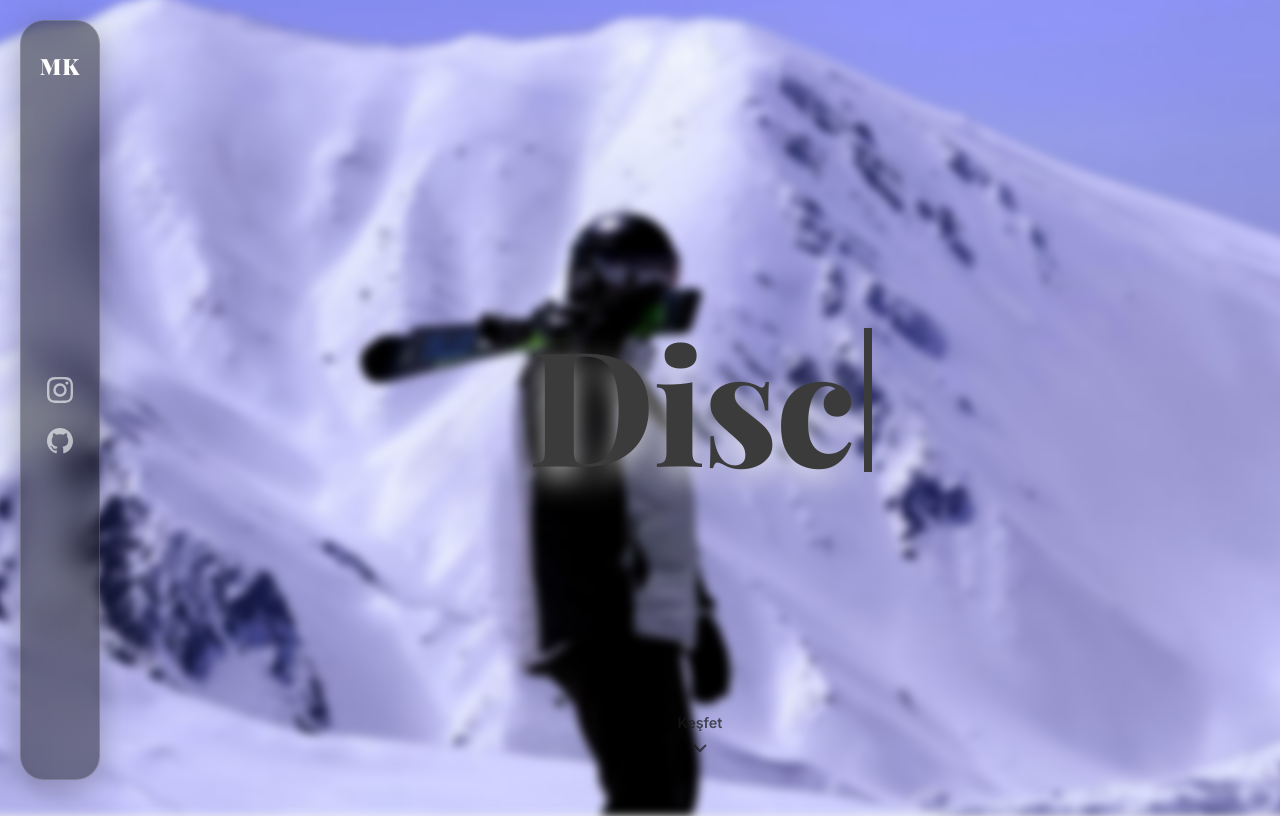
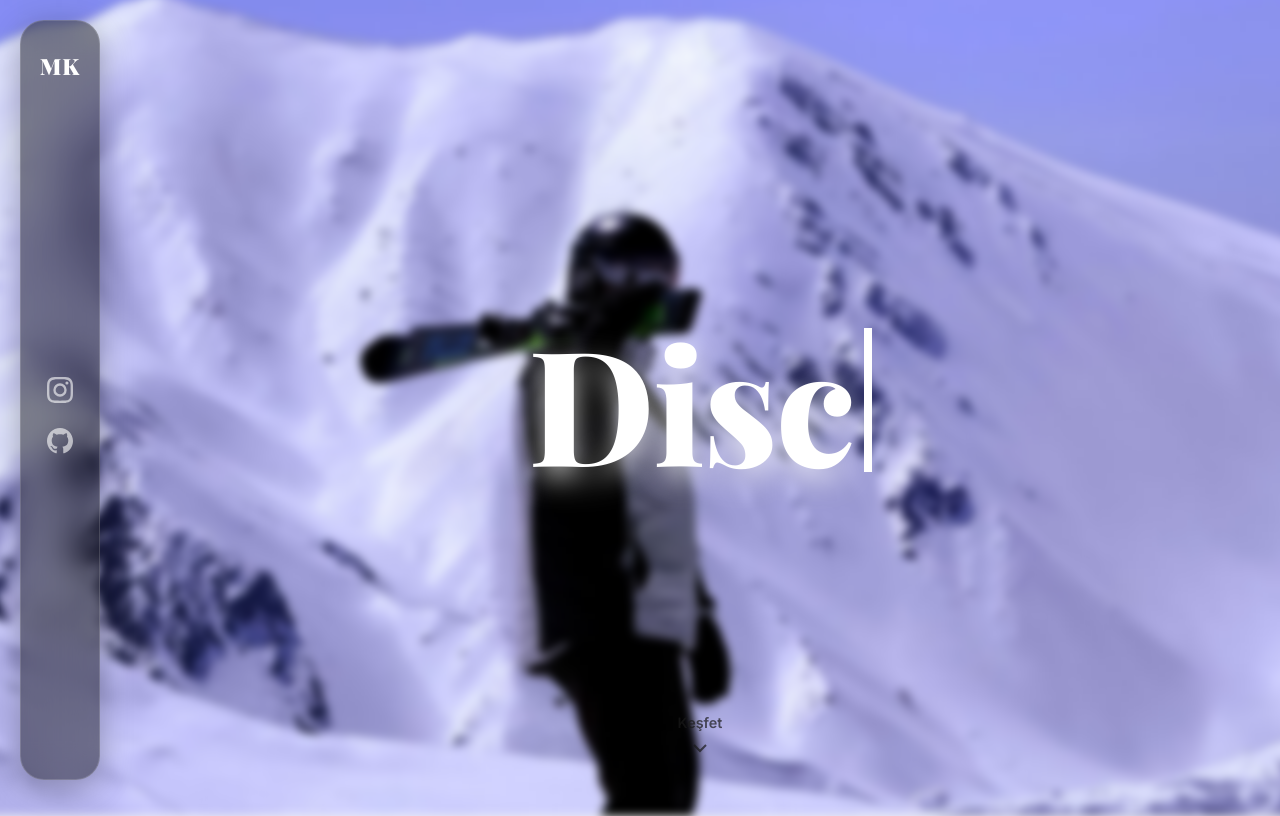
Before and after one commit to mirackorkmaz/myPage, a plain HTML site: page index.html in a window 1280 px wide. Shown: the top 816 px of the page. Drawn offline with nearby package versions, Linux system fonts and the light colour scheme.

Commit message:
Update index.html

```diff
--- a/index.html
+++ b/index.html
@@ -79,7 +79,7 @@
             font-family: 'Playfair Display', serif; /* Büyük başlık fontu */
             font-size: 10rem;
             font-weight: 800;
-            color: #3b3b3b;
+            color: #ffffff;
             letter-spacing: -2px;
             text-shadow: 0 10px 30px rgba(255, 255, 255, 0.8);
             display: flex;
@@ -91,7 +91,7 @@
             display: inline-block;
             width: 8px;
             height: 0.9em;
-            background-color: #3b3b3b;
+            background-color: #ffffff;
             margin-left: 10px;
             vertical-align: text-bottom;
             animation: blink 0.8s step-end infinite;
```
